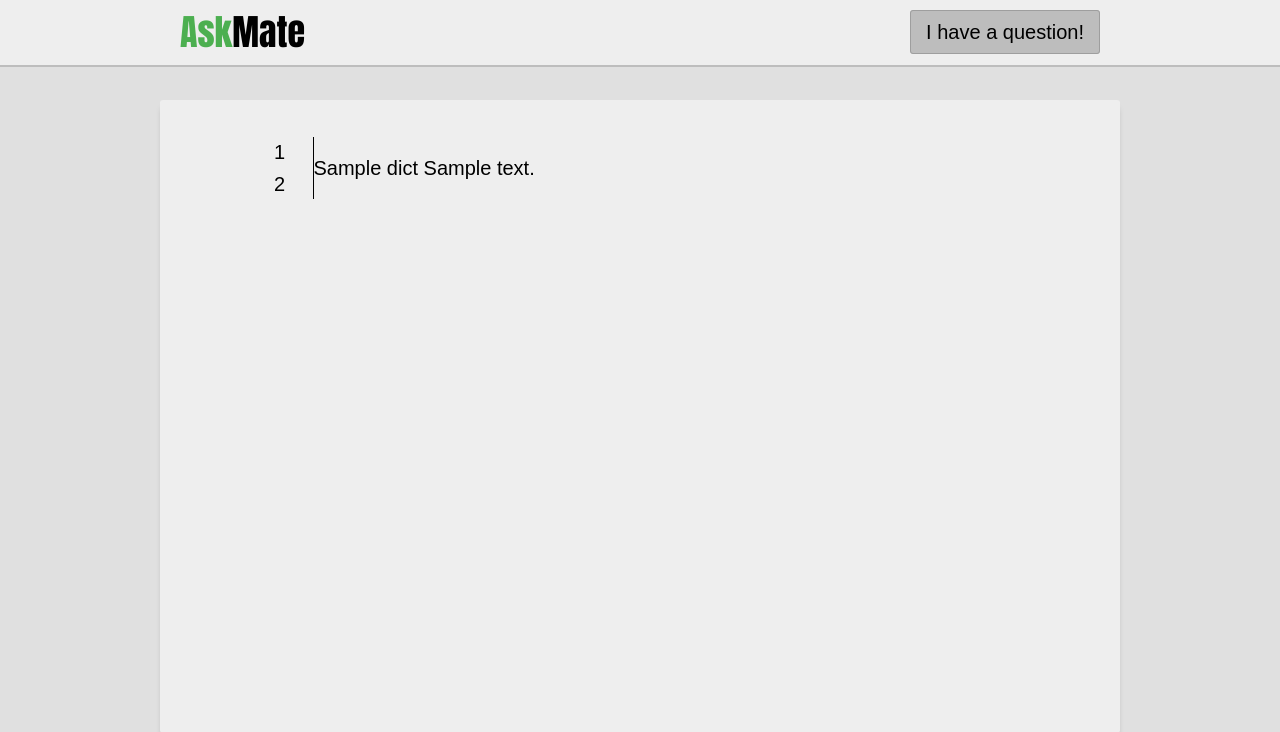
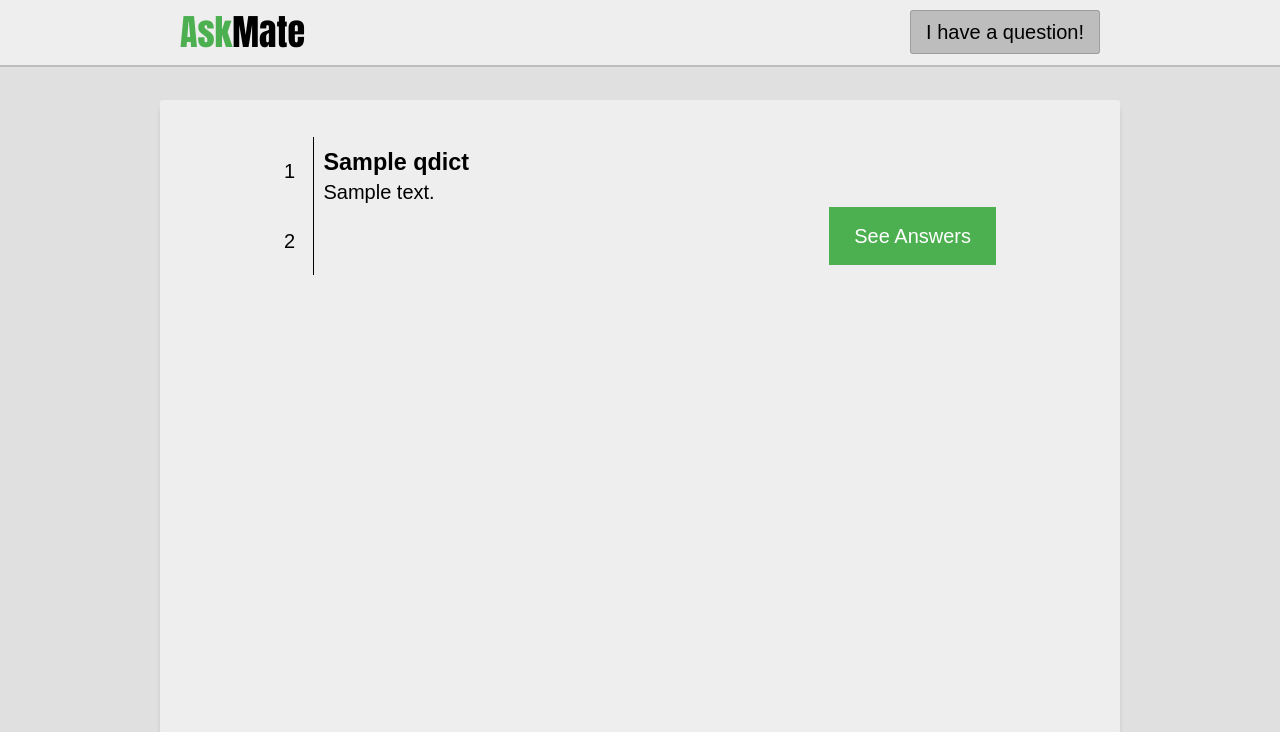
Before and after one commit to marcellBan/ask_mate, a Flask app: template templates/list.html in a window 1280 px wide. Shown: the top 732 px of the page. Run offline with Flask 2, Linux system fonts and the light colour scheme; the template is opened without the code that fills it: most values are stand-ins (such as "Sample title", 1, 10 or a date in 2020).

Commit message:
questions.html work in progress, basic question display works

```diff
--- a/templates/list.html
+++ b/templates/list.html
@@ -1,19 +1,32 @@
 {% extends "layout.html" %}
 {% block head %}
     {{ super() }}
-    <link rel="stylesheet" href="/static/css/new_question.css">
     <style>
-        table{margin:0px auto;}
+        table{
+            margin:0px auto;
+            margin-bottom: 20px;
+            }
         td:nth-child(2){border-left:1px solid black;}
-        td{vertical-align: middle;}
+        td{padding: 10px;}
+        table a:link,table a:visited {
+                            background-color: #4CAF50;
+                            color: white;
+                            padding: 14px 25px;
+                            text-align: center;
+                            text-decoration: none;
+                            float:right;
+        }
     </style>
 {% endblock %}
 {% block main %}
-    {% for dict in question_list %}
+    {% for qdict in question_list %}
         <p><table width="80%">
         <tr>
-        <td colspan="1" width="5%">{{ dict['vote_number'] }}</td>
-        <td rowspan="2" width="95%">{{ dict['title'] }} {{ dict['message'] }}</td>
+        <td colspan="1" width="5%">{{ qdict['vote_number'] }}</td>
+        <td rowspan="2" width="95%">
+            <p><h3>{{ qdict['title'] }}</h3></p> <p>{{ qdict['message'] }}</p>
+            <a href="/question/{{ qdict['id'] }}">See Answers</a>
+        </td>
         </tr>
         <tr>
         <td width="5%">2</td>
--- a/templates/question.html
+++ b/templates/question.html
@@ -4,7 +4,8 @@
     <link rel="stylesheet" href="/static/css/new_question.css">
 {% endblock %}
 {% block main %}
-{{ question }}
+<h3>{{ question['title'] }}</h3>
+{{ question['message'] }}
 {% for answ in answers %}
     {{ answ }}
 {% endfor %}
```
